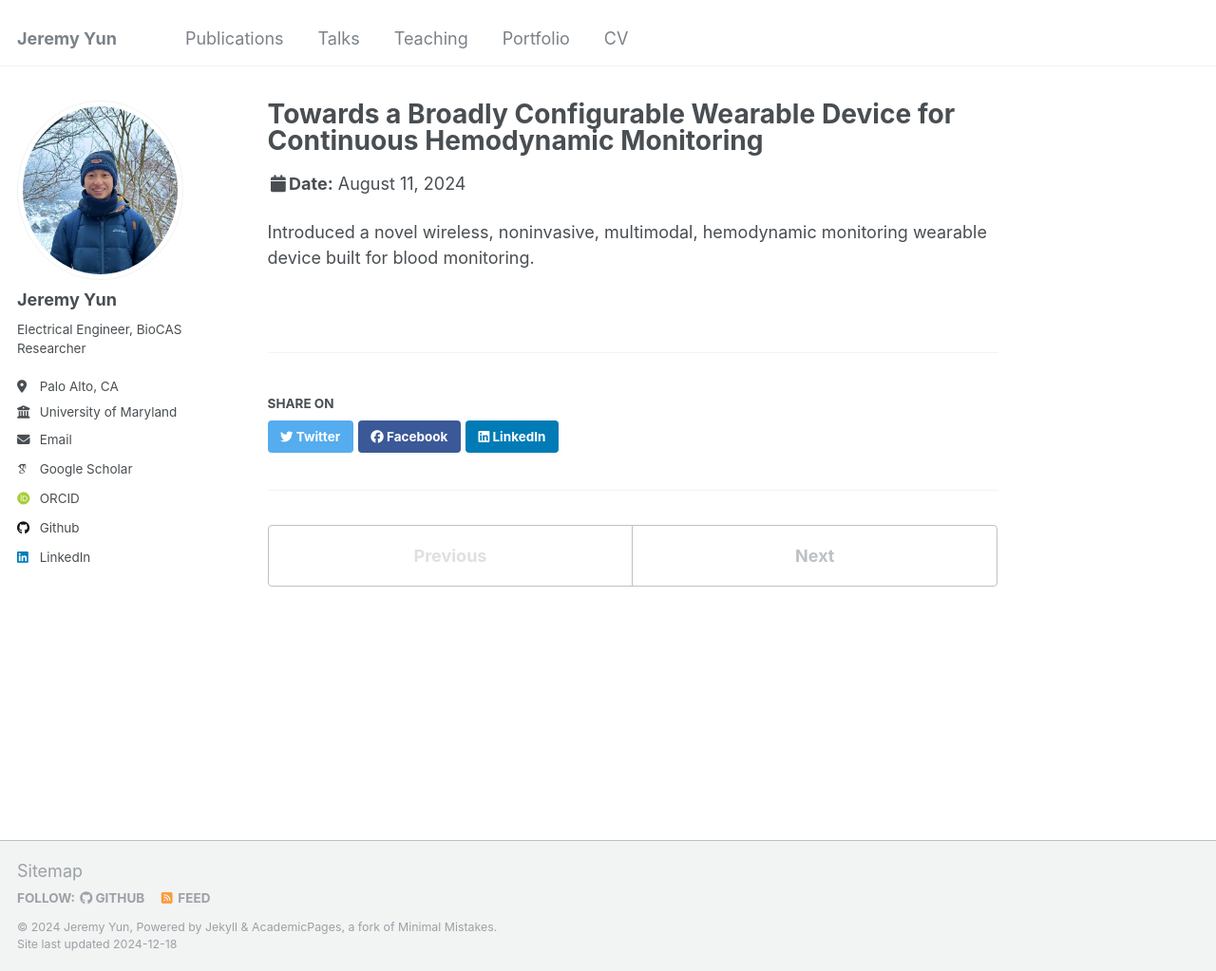
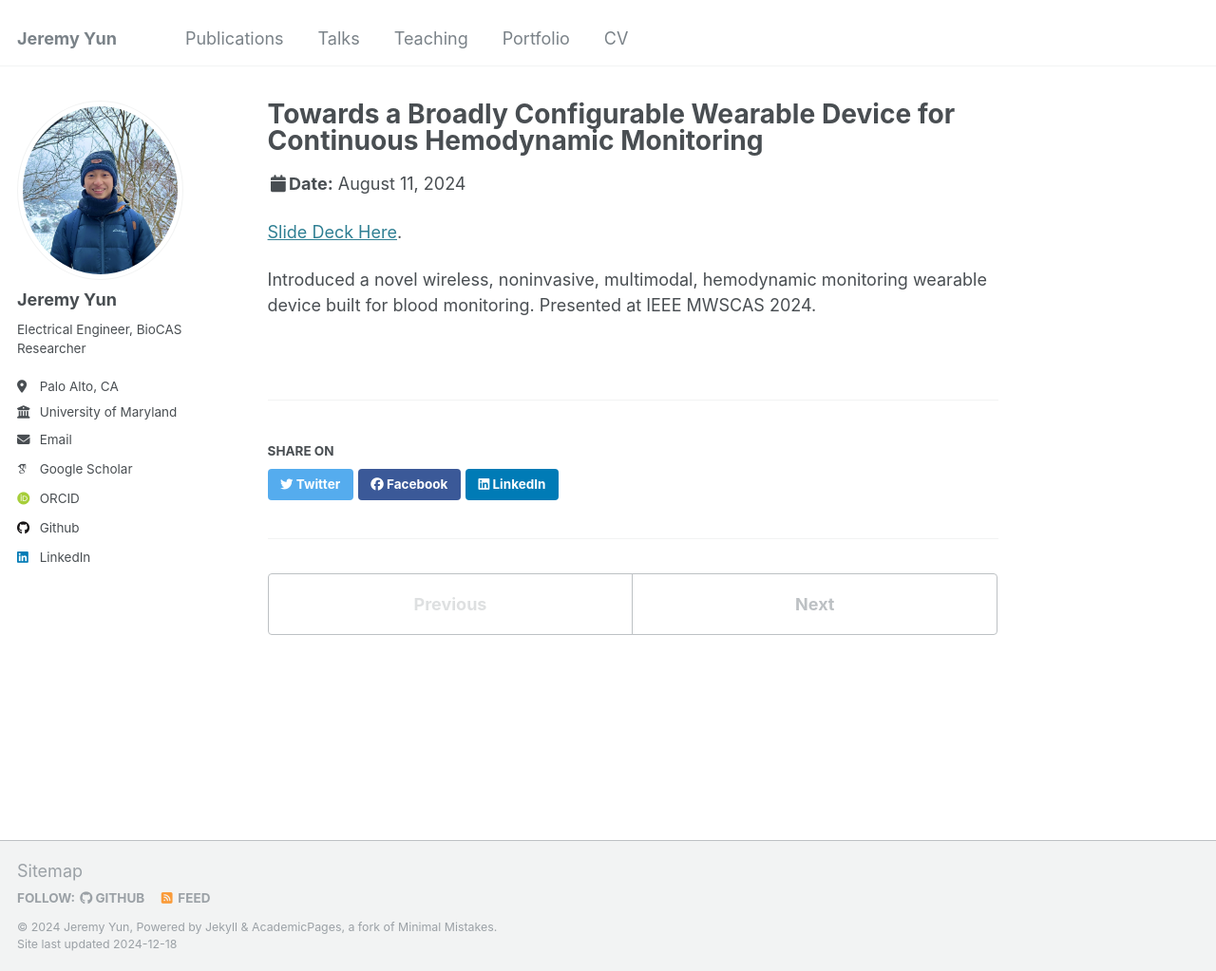
Before and after one commit to JermYeWorm/JermYeWorm.github.io, a Jekyll site: the page built from _talks/MWSCAS-2024.md, in a window 1280 px wide and 1023 px high. Shown: the whole window at 95% size. Built offline with Jekyll 4.4.1, drawn with Linux system fonts in a browser that asks for light colours; some web fonts are replaced.

Commit message:
update talks

```diff
--- a/_pages/talks.html
+++ b/_pages/talks.html
@@ -1,6 +1,6 @@
 ---
 layout: archive
-title: "Talks and presentations"
+title: "Talks and Presentations"
 permalink: /talks/
 author_profile: true
 ---
--- a/_talks/MWSCAS-2024.md
+++ b/_talks/MWSCAS-2024.md
@@ -8,4 +8,6 @@ date: 2024-08-11
 location: "Springfield, MA"
 ---
 
-Introduced a novel wireless, noninvasive, multimodal, hemodynamic monitoring wearable device built for blood monitoring.
+[Slide Deck Here](http://jermyeworm.github.io/files/IEEE_MWSCAS_2024_Slides.pdf).
+
+Introduced a novel wireless, noninvasive, multimodal, hemodynamic monitoring wearable device built for blood monitoring. Presented at IEEE MWSCAS 2024.
```
Also changed, not shown: _talks/DTC-2024.md (+1 -1 lines).
